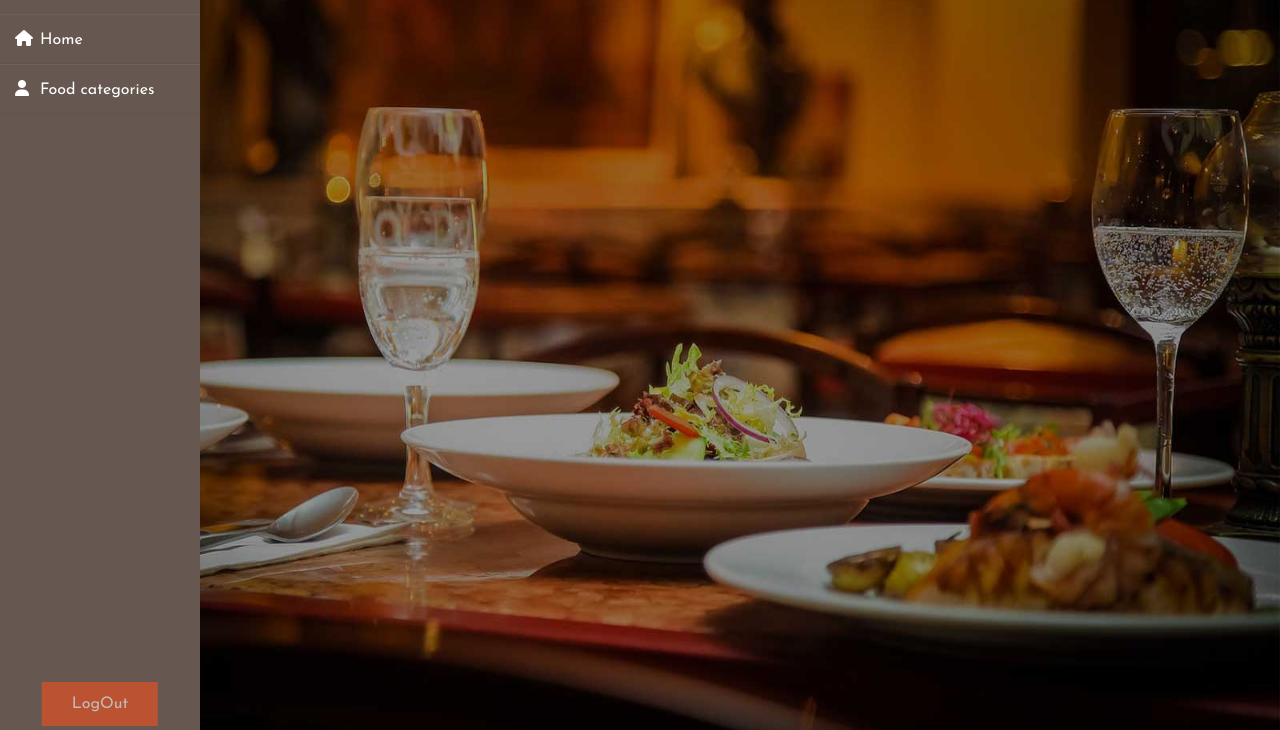
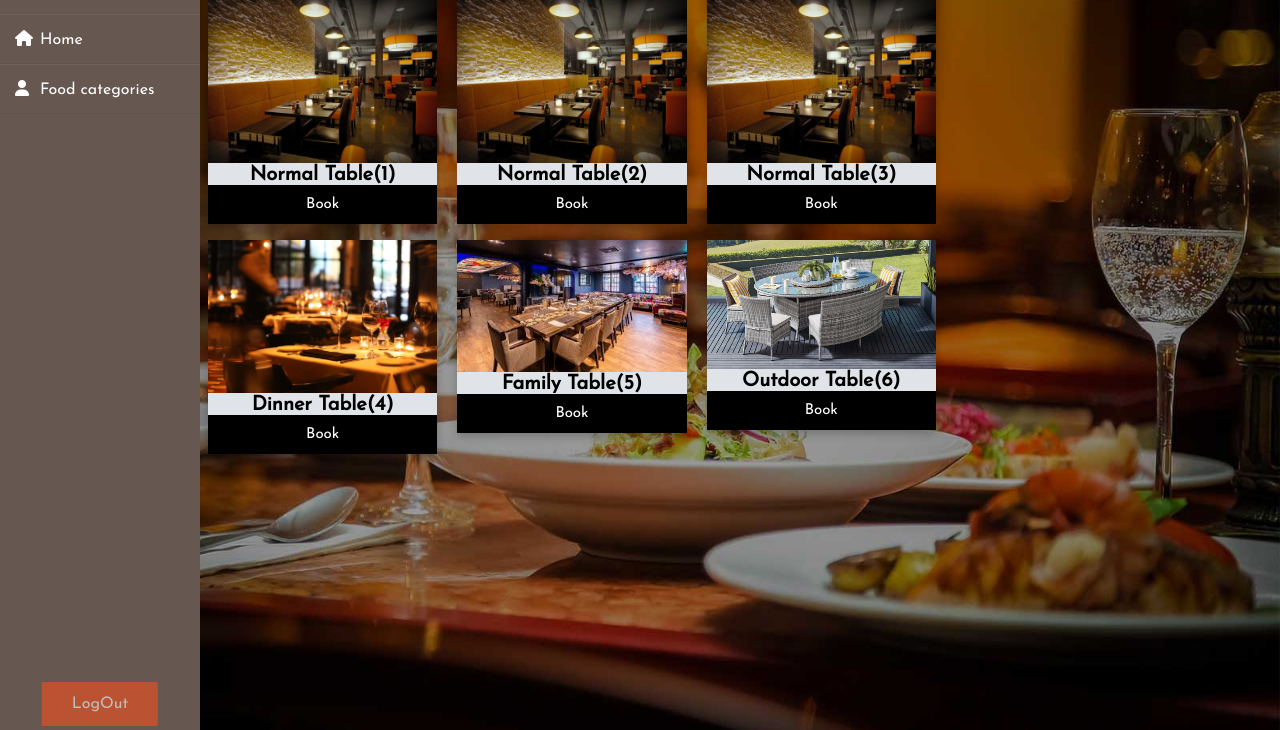
Before and after one commit to IMthitinat/Restaurant_project, a plain HTML site: page Homepage/Homepage.html in a window 1280 px wide. Shown: the part 70-800 px from the top of the page. Drawn offline with Linux system fonts and the light colour scheme.

Commit message:
add table card

```diff
--- a/Homepage/Homepage.html
+++ b/Homepage/Homepage.html
@@ -1,11 +1,13 @@
 <!DOCTYPE html>
 <html lang="en">
+
 <head>
     <meta charset="UTF-8">
     <title>PAK MAI SIN</title>
     <link rel="stylesheet" href="home.css">
     <script src="https://kit.fontawesome.com/b99e675b6e.js"></script>
 </head>
+
 <body>
 
     <div class="wrapper">
@@ -20,13 +22,58 @@
             </div>
         </div>
         <div class="main_content">
-        <div class="header">Welcome!! Have a nice day.</div>
+            <div class="header">Choose Table number!!!</div>
+            <div class="row">
+                <div class="column">
                     <div class="card">
-
-
+                        <img src="images/table1.jpg" style="width:100%">
+                        <h1>Normal Table(1)</h1>
+                        <p><button>Book</button></p>
+                    </div>
+                </div>
+                <div class="column">
+                    <div class="card">
+                        <img src="images/table1.jpg" style="width:100%">
+                        <h1>Normal Table(2)</h1>
+                        <p><button>Book</button></p>
+                    </div>
+                </div>
+                <div class="column">
+                    <div class="card">
+                        <img src="images/table1.jpg" style="width:100%">
+                        <h1>Normal Table(3)</h1>
+                        <p><button>Book</button></p>
+                    </div>
+                </div>
+            </div>
+        </br>
+            <div class="row">
+                <div class="column">
+                    <div class="card">
+                        <img src="images/table04.jpg" style="width:100%">
+                        <h1>Dinner Table(4)</h1>
+                        <p><button>Book</button></p>
+                    </div>
+                </div>
+                <div class="column">
+                    <div class="card">
+                        <img src="images/table5.jpg" style="width:100%">
+                        <h1>Family Table(5)</h1>
+                        <p><button>Book</button></p>
+                    </div>
+                </div>
+                <div class="column">
+                    <div class="card">
+                        <img src="images/table6.jpg" style="width:100%">
+                        <h1>Outdoor Table(6)</h1>
+                        <p><button>Book</button></p>
                     </div>
                 </div>
             </div>
 
+        </div>
+    </div>
+
 </body>
+
 </html>
--- a/Homepage/home.css
+++ b/Homepage/home.css
@@ -85,6 +85,7 @@ body{
   background: #fff;
   color: #272727;
   border-bottom: 1px solid #e0e4e8;
+  font-size: 20px;
 }
 
 .wrapper .main_content .info{
@@ -112,3 +113,54 @@ body{
     cursor: pointer;
   }
 .button:hover {opacity: 1}
+
+.card {
+    box-shadow: 0 4px 8px 0 rgba(0, 0, 0, 0.2);
+    max-width: 270px;
+    margin: auto;
+    text-align: center;
+    font-family: arial;
+    background-color: #e0e4e8;
+    font-size: 10px;
+  }
+
+  .card button {
+    border: none;
+    outline: 0;
+    padding: 12px;
+    color: rgb(255, 255, 255);
+    background-color: rgb(0, 0, 0);
+    text-align: center;
+
+    width: 100%;
+    font-size: 15px;
+  }
+
+  .card button:hover {
+    opacity: 0.7;
+  }
+
+  .column {
+    float: left;
+    width: 23%;
+    padding: 0 10px;
+  }
+
+  /* Remove extra left and right margins, due to padding */
+  .row {margin: 0 -2px;}
+
+  /* Clear floats after the columns */
+  .row:after {
+    content: "";
+    display: table;
+    clear: both;
+  }
+
+  /* Responsive columns */
+  @media screen and (max-width: 600px) {
+    .column {
+      width: 100%;
+      display: block;
+      margin-bottom: 20px;
+    }
+  }
```
Also changed, not shown: Homepage/images/table04.jpg (added), Homepage/images/table1.jpg (added), Homepage/images/table4.jpg (added), Homepage/images/table5.jpg (added), Homepage/images/table6.jpg (added). Lines whose indentation alone changed are shown as unchanged.
